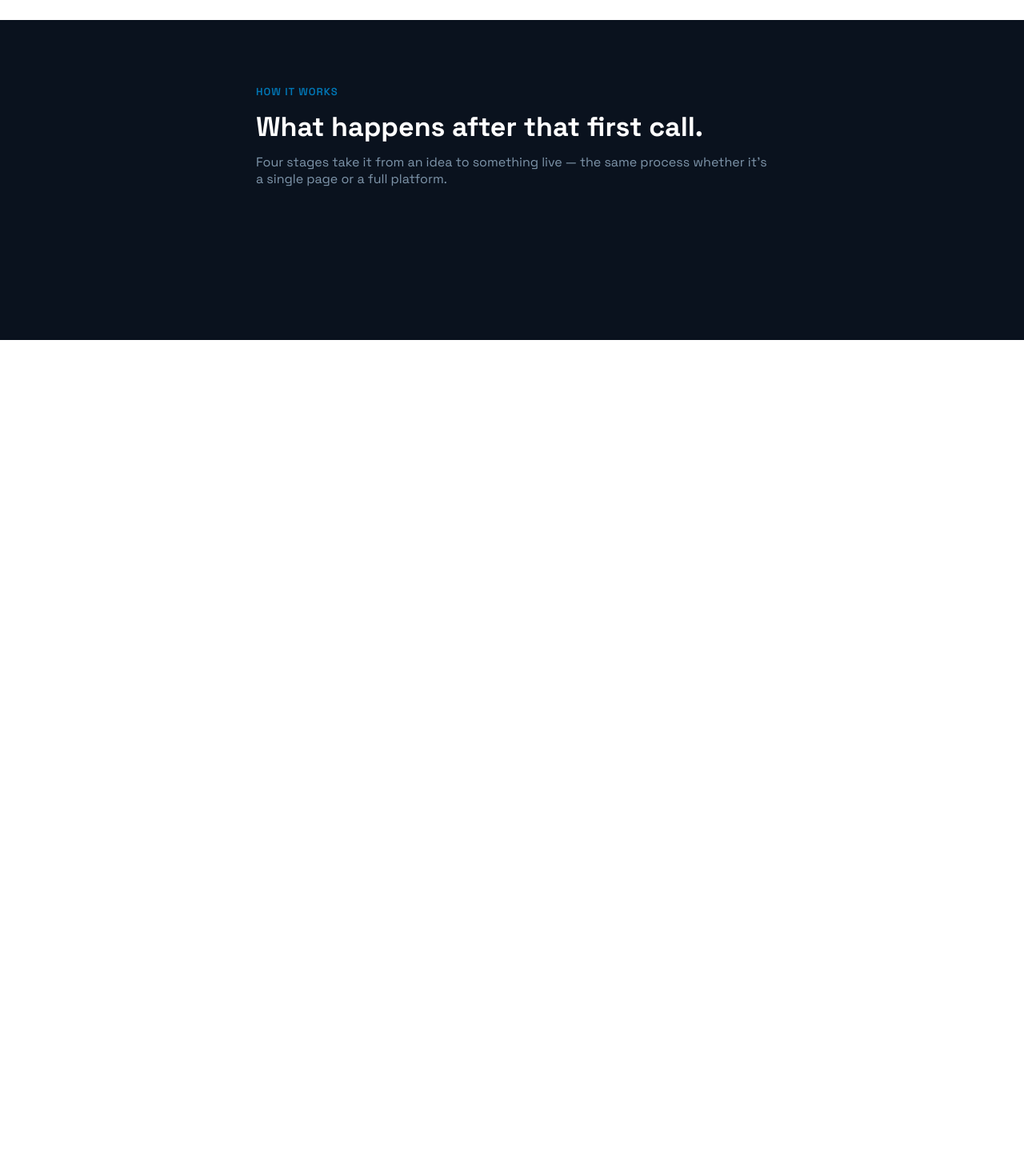
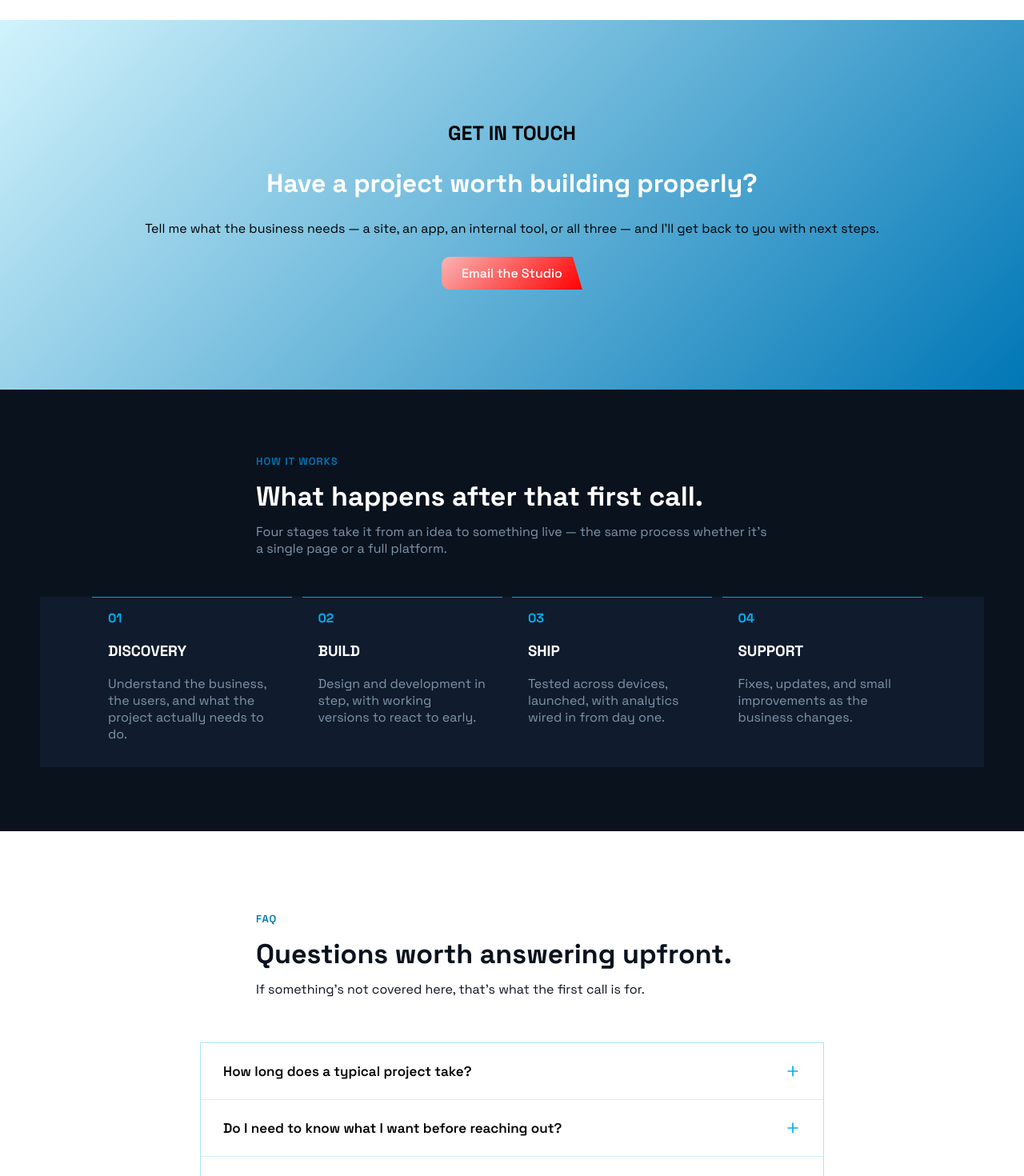
Before and after one commit to Lucabex/koudDev, a React (Vite) app: page / in a window 1280 px wide. Shown: the part 1330-2800 px from the top of the page at 80% size. Before the commit the page ends 1755 px from the top, so only its background shows below. Built offline with nearby package versions, Linux system fonts and the light colour scheme.

Commit message:
add Porocess and FAQ

```diff
--- a/src/Css/home.css
+++ b/src/Css/home.css
@@ -12,6 +12,7 @@
     display: grid;
     grid-template-columns: 1fr 1fr;
 }
+
 .heroContent{
     display: flex;
     justify-content: center;
@@ -58,6 +59,7 @@ margin: 0;
     display: flex;
     width: 400px;
     height: 64px;
+     cursor: pointer;
 }
 
 .btn{
@@ -88,18 +90,21 @@ margin: 0;
     color: var(--white);
     z-index: 1;
     animation-delay: 0.1s;
+     cursor: pointer;
 }
 .btn.mid{
     background: linear-gradient(135deg, var(--azure), var(--azure-deep));
     color: var(--white);
     z-index: 2;
     animation-delay: 0.25s;
+     cursor: pointer;
 }
 .btn.light{
     background: var(--white);
     color: var(--navy-950);
     z-index: 3;
     animation-delay: 0.4s;
+     cursor: pointer;
 }
 
 @keyframes slideIn{
@@ -298,15 +303,35 @@ margin: 0;
     justify-content: center;
     align-items: center;
     flex-direction: column;
+    background: linear-gradient(135deg,rgb(209, 243, 252),var(--azure-deep));
+    padding: 125px 130px;
 }
+.getEye{
+    font-family: var(--font-display);
+    font-weight: 900;
+    font-size: 25px;
+    color: var(--navy-850);
 
+}
+.getInTouchBox h2{
+    color: var(--white);
+    font-weight: 900;
+    font-family: var(--font-display);
+    font-size: 32px;
+}
+.getInTouchBox span{
+    font-family: var(--font-display);
+}
 
 
 .processBox{
     width: 100%;
-    padding: 80px 50px;
-    height: 400px;
+    padding:80px 50px;
+
     background-color:var(--navy-950);
+display: flex;
+flex-direction: column;
+
 }
 .processHeader{
     max-width: 640px;
@@ -326,3 +351,141 @@ margin: 0;
     color: var(--ice-dim);
     margin: 0;
 }
+.emailBtn{
+    clip-path: polygon(0 0, calc(100% - 12px) 0, 100% 100%, 0 100%);
+    font-family: var(--font-display);
+    font-size: 16px;
+    padding: 10px 25px;
+    background: linear-gradient(135deg, rgb(250, 180, 180), red);
+    border: none;
+    border-radius: 10px 0 0 10px;
+    color: white;
+    font-family: var(--font-display);
+    font-weight: 500;
+    margin-top: 25px;
+    cursor: pointer;
+}
+.processGrid{
+    display: grid;
+    grid-template-columns: 1fr 1fr 1fr 1fr;
+    padding: 0 65px;
+    background-color: var(--navy-800);
+}
+.processGridBox{
+    width: 250px;
+    border-top:1px solid #01a2e2;
+    padding: 15px 20px;
+}
+.processGridBox span{
+    color: var(--azure);
+    font-family: var(--font-display);
+    font-weight: 800;
+}
+.processGridBox h3{
+    font-family: var(--font-display);
+    color: var(--white);
+}
+.processGridBox p{
+     font-family: var(--font-display);
+        color: var(--ice-dim);
+}
+.faqBox{
+    width: 100%;
+    padding: 100px 50px;
+    background: var(--white);
+}
+
+.faqHeader{
+    max-width: 640px;
+    margin: 0 auto 56px;
+}
+
+.faqHeader h2{
+    font-family: var(--font-display);
+    font-weight: 700;
+    font-size: 34px;
+    margin: 14px 0 12px;
+    color: var(--navy-950);
+}
+
+.faqHeader p{
+    font-family: var(--font-display);
+    font-size: 16px;
+    color: var(--navy-950);
+    margin: 0;
+}
+
+.faqList{
+    max-width: 780px;
+    margin: 0 auto;
+    display: flex;
+    flex-direction: column;
+    gap: 1px;
+    background: rgba(0, 174, 239, 0.18);
+    border: 1px solid rgba(0, 174, 239, 0.18);
+}
+
+.faqItem{
+    background: var(--white);
+}
+
+.faqQuestion{
+    width: 100%;
+    display: flex;
+    justify-content: space-between;
+    align-items: center;
+    gap: 20px;
+    padding: 24px 28px;
+    background: none;
+    border: none;
+    cursor: pointer;
+    text-align: left;
+    font-family: var(--font-display);
+    font-weight: 600;
+    font-size: 17px;
+    var(--navy-950);
+}
+
+.faqIcon{
+    flex-shrink: 0;
+    color: var(--azure);
+    transition: transform 0.25s ease;
+}
+
+.faqItem.open .faqIcon{
+    transform: rotate(45deg);
+}
+
+.faqAnswer{
+    display: grid;
+    grid-template-rows: 0fr;
+    transition: grid-template-rows 0.3s ease;
+}
+
+.faqItem.open .faqAnswer{
+    grid-template-rows: 1fr;
+}
+
+.faqAnswer p{
+    overflow: hidden;
+    margin: 0;
+    padding: 0 28px;
+    font-family: var(--font-display);
+    font-size: 15px;
+    line-height: 1.6;
+    color: var(--ice-dim);
+}
+
+.faqItem.open .faqAnswer p{
+    padding: 0 28px 24px;
+}
+
+@media (max-width: 560px){
+    .faqBox{
+        padding: 60px 24px;
+    }
+    .faqQuestion{
+        padding: 20px;
+        font-size: 15px;
+    }
+}
--- a/src/elements/TopArea.jsx
+++ b/src/elements/TopArea.jsx
@@ -4,7 +4,7 @@ function TopArea(){
     return(
         <>
 
-        <div className="topArea">
+        <header className="topArea">
             <p className="logo"><img src={Logo} width={48} height={48} />KOUDELKA <strong>DEV</strong></p>
 
             <nav className="navigation">
@@ -16,7 +16,7 @@ function TopArea(){
                </ul>
             </nav>
             <button>New project</button>
-        </div>
+        </header>
 
         </>
     )
--- a/src/index.css
+++ b/src/index.css
@@ -19,3 +19,6 @@ body {
   margin: 0;
   padding: 0;
 }
+/* * {
+  outline: 1px solid red;
+} */
--- a/src/pages/Home.jsx
+++ b/src/pages/Home.jsx
@@ -1,14 +1,50 @@
 import Logo from '../assets/koudelka-logo-final.svg'
 import TopNav from '../elements/TopArea.jsx'
 import Ves from '../assets/vesuvio.png'
+import Napoli from '../assets/naples.png'
 import { Dot } from 'lucide-react'
 import { ArrowRight,Layout, Wrench, RefreshCw, TrendingUp, ShoppingCart, Smartphone,MapPin } from 'lucide-react'
+import { useState } from 'react'
+import { Plus } from 'lucide-react'
+
+
+
+const faqData = [
+  {
+    q: "How long does a typical project take?",
+    a: "A single-page site usually takes 1–2 weeks from first call to launch. A full platform with bookings, admin dashboards, or custom software can run 4–8 weeks depending on scope — you'll get a clear timeline after the discovery stage, not a vague estimate."
+  },
+  {
+    q: "Do I need to know what I want before reaching out?",
+    a: "No. Most people start with a rough idea, not a finished brief. The discovery call is where that gets shaped into something concrete."
+  },
+  {
+    q: "What happens after the site goes live?",
+    a: "Support doesn't stop at launch. Small fixes, content updates, and adjustments as the business changes are part of the process, not a separate paid extra for the first period after handoff."
+  },
+  {
+    q: "Can you redesign an existing website instead of building from scratch?",
+    a: "Yes — redesigns are common. Sometimes it's a full rebuild, sometimes it's keeping the structure and improving performance, design, or SEO on top of what's already there."
+  },
+  {
+    q: "Do you build mobile apps as well as websites?",
+    a: "Yes, cross-platform apps for iPhone and Android, alongside web and software work — often the two are connected, like a booking site with a companion app."
+  }
+]
+
+
+
 function Home(){
+    const [openIndex, setOpenIndex] = useState(null)
+
+    const toggle = (i) => {
+        setOpenIndex(openIndex === i ? null : i)
+    }
     return(
         <>
-        <header>
+
              <TopNav />
-        </header>
+
         <section className="hero">
             <div className="heroGrid">
 
@@ -100,16 +136,98 @@ function Home(){
 </section>
 
 <section className="getInTouchBox">
-
+     <span className="getEye">GET IN TOUCH</span>
+     <h2>Have a project worth building properly?</h2>
+     <span>Tell me what the business needs — a site, an app, an internal tool, or all three — and I'll get back to you with next steps.</span>
+     <button className='emailBtn'>Email the Studio</button>
 </section>
-<section className="processBox">
+<section className='process'>
+ <div className="processBox">
     <div className="processHeader">
          <span className="eyebrow">HOW IT WORKS</span>
          <h2>What happens after that first call.</h2>
          <p>Four stages take it from an idea to something live — the same process whether it's a single page or a full platform.</p>
     </div>
+    <div className="processGrid">
+        <div className="processGridBox">
+            <span >
+                01
+            </span>
+            <h3>
+                DISCOVERY
+            </h3>
+            <p>
+                Understand the business, the users, and what the project actually needs to do.
+            </p>
+        </div>
+        <div className="processGridBox">
+            <span >
+                02
+            </span>
+            <h3>
+                BUILD
+            </h3>
+            <p>
+                Design and development in step, with working versions to react to early.
+            </p>
+        </div>
+        <div className="processGridBox">
+            <span >
+                  03
+            </span>
+            <h3>
+                SHIP
+            </h3>
+            <p>
+                Tested across devices, launched, with analytics wired in from day one.
+            </p>
+        </div>
+        <div className="processGridBox">
+            <span >
+                04
+            </span>
+            <h3>
+                SUPPORT
+            </h3>
+            <p>
+                Fixes, updates, and small improvements as the business changes.
+            </p>
+        </div>
 
+    </div>
+</div>
 </section>
+  <section className="faqBox" id="faq">
+            <div className="faqHeader">
+                <span className="eyebrow">FAQ</span>
+                <h2>Questions worth answering upfront.</h2>
+                <p>If something's not covered here, that's what the first call is for.</p>
+            </div>
+
+            <div className="faqList">
+                {faqData.map((item, i) => (
+                    <div className={`faqItem ${openIndex === i ? 'open' : ''}`} key={i}>
+                        <button className="faqQuestion" onClick={() => toggle(i)} aria-expanded={openIndex === i}>
+                            <span>{item.q}</span>
+                            <Plus size={20} className="faqIcon" />
+                        </button>
+                        <div className="faqAnswer">
+                            <p>{item.a}</p>
+                        </div>
+                    </div>
+                ))}
+            </div>
+        </section>
+        <section className="works">
+            <div className="worksBox">
+                <div className="worksHeader">
+
+                </div>
+                <div className="worksGrid">
+
+                </div>
+            </div>
+        </section>
 
 
 
```
Also changed, not shown: src/assets/naples.png (added).
